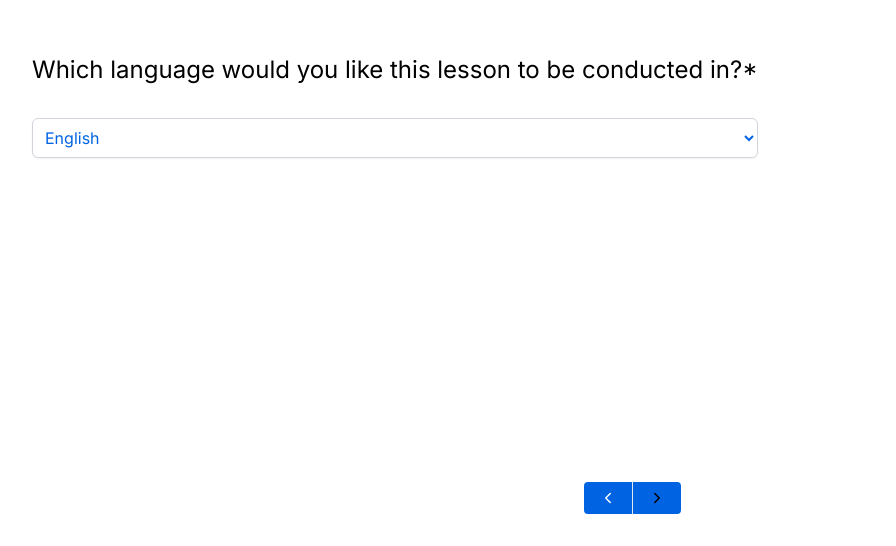
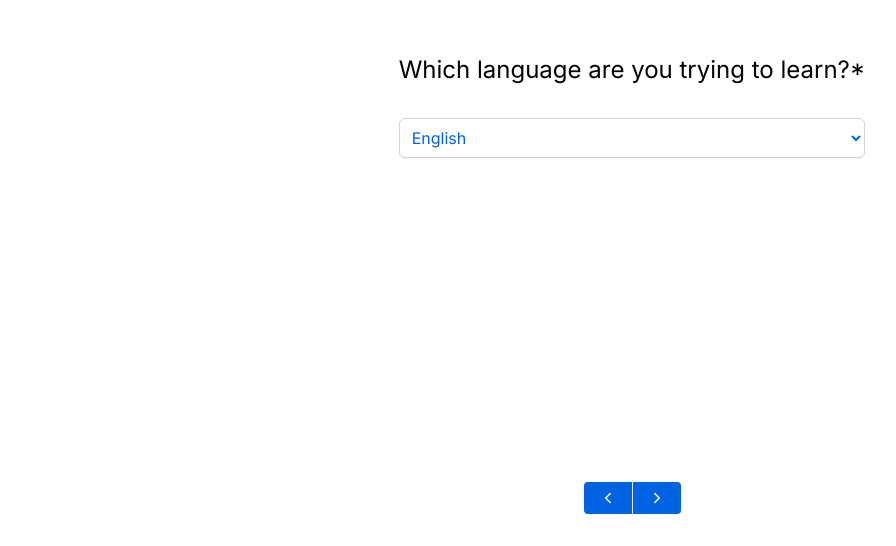
Before and after one commit to cherylwu834/dialogixAI, a Next.js app in the folder dialogix-ai/: page /quiz in a window 1280 px wide. Shown: the part 254-800 px from the top of the page, without its empty margins (8-904 px from the left). Built offline with nearby package versions, Linux system fonts and the light colour scheme.

Commit message:
made styling changes to the quiz

```diff
--- a/dialogix-ai/app/page.js
+++ b/dialogix-ai/app/page.js
@@ -1,12 +1,13 @@
 'use client';
 import Image from "next/image";
 import React from 'react';
+import { useRouter } from 'next/navigation';
 
 export default function Home() {
+  const router = useRouter();
 
   const handleClick = () => {
-    //TODO: Redirect to the quiz page
-    alert('Going to the quiz page');
+    router.push('/quiz')
   };
 
   return (
--- a/dialogix-ai/app/quiz/typeform.js
+++ b/dialogix-ai/app/quiz/typeform.js
@@ -8,13 +8,13 @@ const questions = [
     {
         id: 1,
         type: 'dropdown',
-        question: 'Which language would you like this lesson to be conducted in?*',
+        question: 'Which language are you trying to learn?*',
         options: ['English', 'Chinese', 'French'],
     },
     {
         id: 2,
         type: 'checkbox',
-        question: 'Which topic would you like to talk about?*',
+        question: 'What would you like to talk about?*',
         options: ['Technology', 'Art', 'Science', 'Food'],
     },
 ]
@@ -109,15 +109,15 @@ export default function Form() {
 
     return (
         <div className="flex min-h-screen flex-col items-center justify-center bg-white p-4">
-            <div className={`mt-auto w-full rounded-lg bg-white p-6 ${transitionState}`} style={{ animationDuration: '0.3s' }}>
-                <div className="w-fit">
-                    <div className={'question pb-4 text-2xl font-normal text-black'}>{questions[currentQuestionIndex].question}</div>
+            <div className={`flex items-center justify-center mt-auto w-full rounded-lg bg-white p-6 ${transitionState}`} style={{ animationDuration: '0.3s' }}>
+                <div className="max-w-3xl">
+                    <div className={'question pb-4 text-2xl font-normal items-center text-black'}>{questions[currentQuestionIndex].question}</div>
                     <form className="mb-8 mt-4">{renderQuestionInput(questions[currentQuestionIndex])}</form>
                     {currentQuestionIndex === questions.length - 1 && !isInputEmpty(topic) && (
                         <button
                             type="button"
                             onClick={handleSubmit}
-                            className="bg-blue rounded px-4 py-2 duration-300 ease-in-out hover:bg-[#2A61BB]"
+                            className="bg-blue text-white rounded px-4 py-2 duration-300 ease-in-out hover:bg-[#2A61BB]"
                         >
                             Submit
                         </button>
@@ -129,7 +129,7 @@ export default function Form() {
                     <button
                         type="button"
                         onClick={handlePrevious}
-                        className="rounded-l border-r border-gray-200 px-4 py-2 duration-300 ease-in-out hover:bg-[#2A61BB]"
+                        className="rounded-l border-r border-gray-200 px-4  py-2 duration-300 ease-in-out hover:bg-[#2A61BB]"
                         disabled={currentQuestionIndex === 0}
                     >
                         <IoChevronBack className="text-white " />
@@ -140,7 +140,7 @@ export default function Form() {
                         className="rounded-r px-4 py-2 duration-300 ease-in-out hover:bg-[#2A61BB]"
                         disabled={currentQuestionIndex === questions.length - 1}
                     >
-                        <IoChevronForward />
+                        <IoChevronForward className="text-white "/>
                     </button>
                 </div>
             </div>
```
